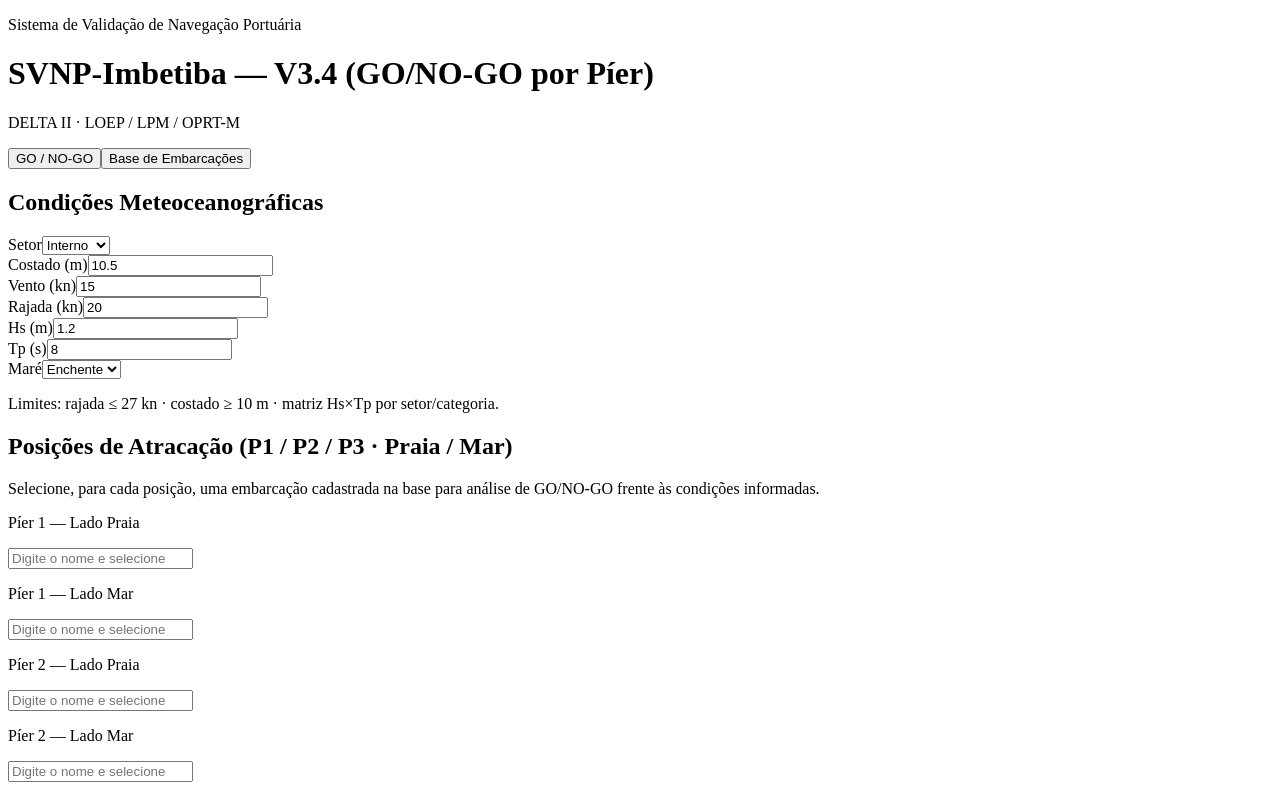
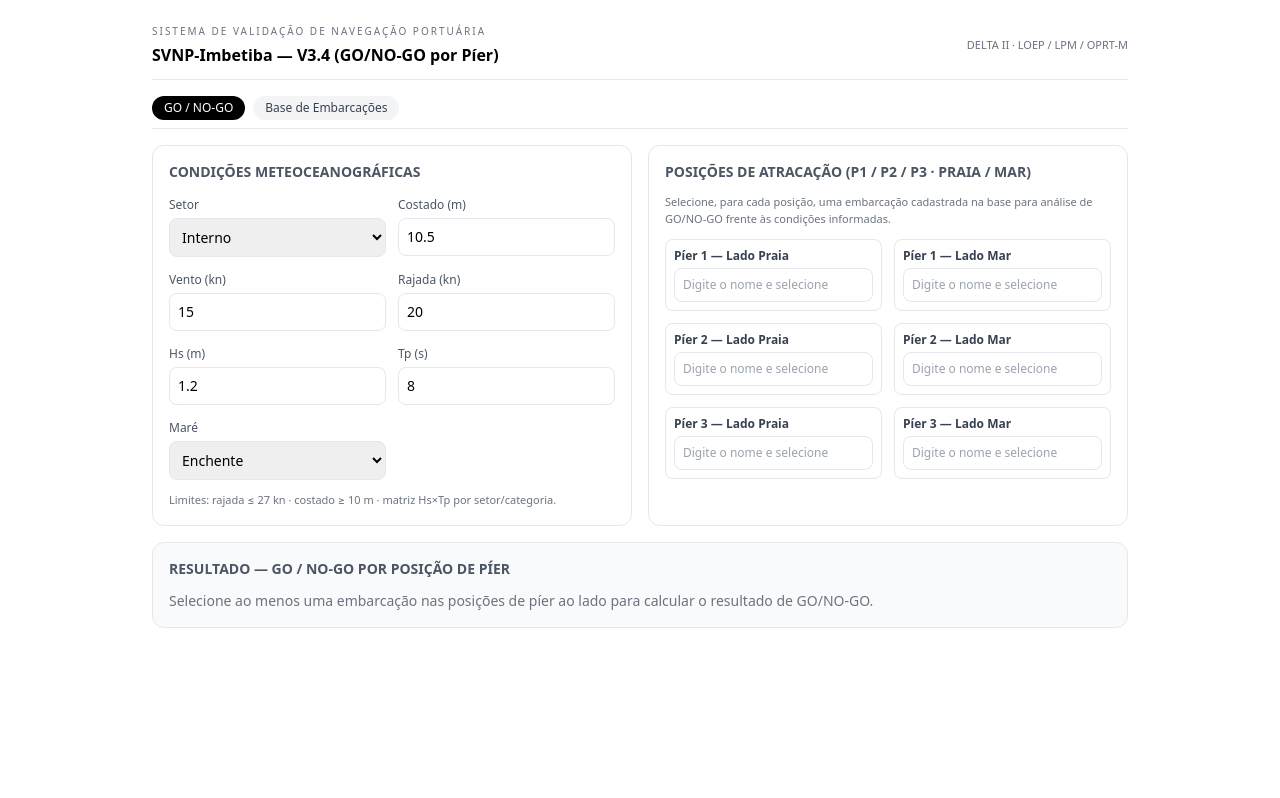
Before and after one commit to gonogobmac/SVNP-Imbetiba-V3.4, a Next.js app: page / in a window 1280 px wide. Shown: the top 798 px of the page. Built offline with nearby package versions, Linux system fonts and the light colour scheme.

Commit message:
Create _app.jsx

```diff
--- /dev/null
+++ b/pages/_app.jsx
@@ -0,0 +1,5 @@
+import "../styles/globals.css";
+
+export default function MyApp({ Component, pageProps }) {
+  return <Component {...pageProps} />;
+}
```
